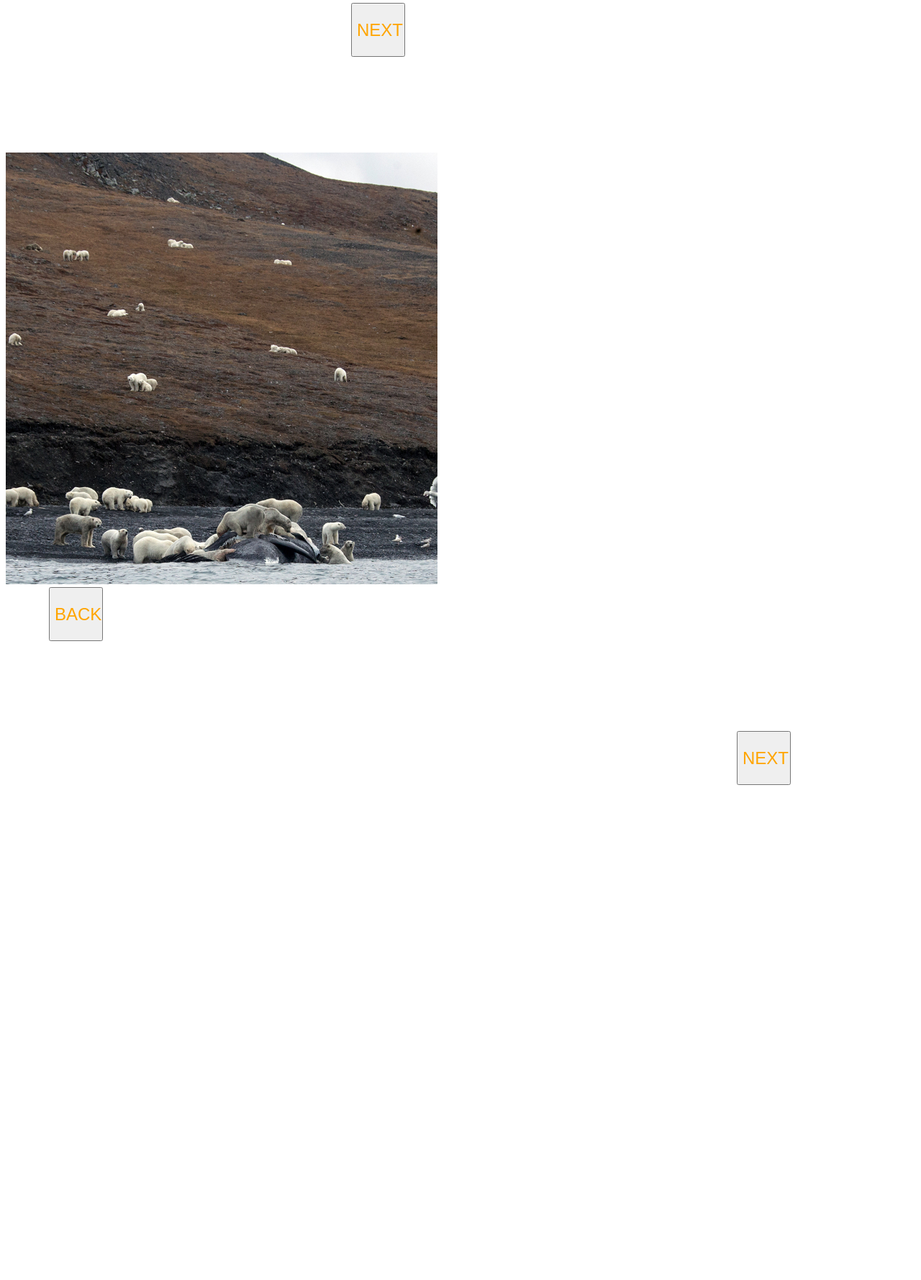
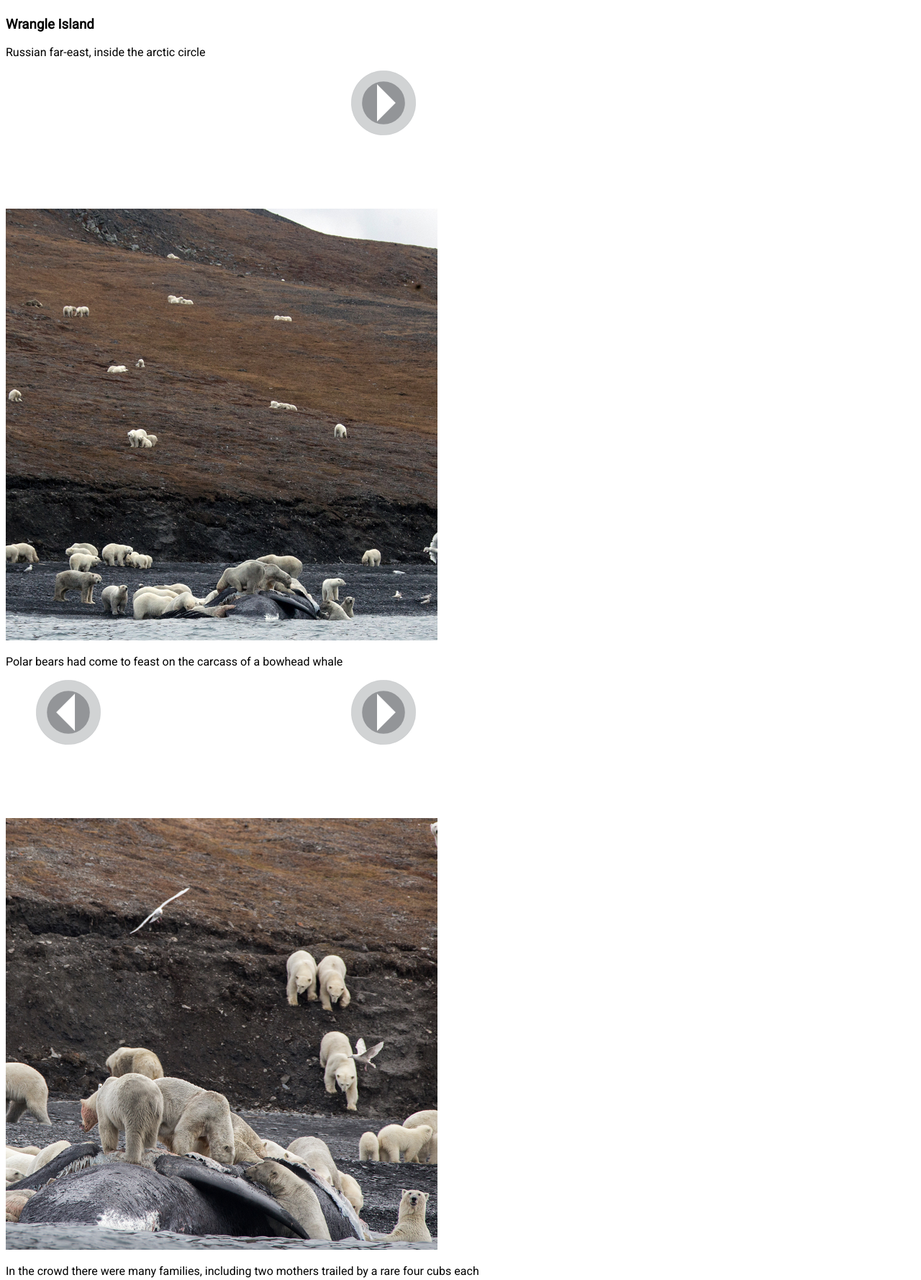
Before and after one commit to JohnnyGrafix/polarbears, a plain HTML site: page index.html in a window 1280 px wide. Shown: the part 616-2395 px from the top of the page at 72% size. Before the commit the page ends 1707 px from the top, so only its background shows below. Drawn offline with Linux system fonts and the light colour scheme.

Commit message:
first draft

```diff
--- a/assets/css/style.css
+++ b/assets/css/style.css
@@ -1,11 +1,14 @@
-
+body {
+	font-family: 'Roboto', sans-serif;
+	font-weight: normal;
+}
 #pages {
 	position: relative;
 	width: 100%;
 	max-width: 600px;
 	padding-top: 8px;
 }
-#crop1 {
+.main {
 	width: 100%;
 }
 .buttonDiv {
@@ -14,24 +17,19 @@
 	max-width: 600px;
 	margin-bottom: 200px;
 }
-button {
-	width: 75px;
-	height: 75px;
-	color: orange;
-	font-size: 1.5rem;
-}
-button:hover{
-	color: white;
-	width: 80px;
-}
 .next {
 	position: absolute;
+	width: 15%;
 	left: 80%;
 	}
-#crop2 {
-	width: 100%;
+.next:hover {
+	width: 16%;
 }
 .back {
 	position: absolute;
-	left: 10%
+	width: 15%;
+	left: 7%;
 }
+.back:hover {
+	width: 16%;
+}
--- a/index.html
+++ b/index.html
@@ -10,26 +10,51 @@
 
   <section class="page1">
       <div id="topOfP1"></div>
-      <div id="pages">
-	    <img id="crop1" src="./assets/img/crop1.jpg">
+	  <div id="pages">
+	    <img class="main" id="crop1" src="./assets/img/crop1.jpg">
       </div>
+	  <h3>Wrangle Island</h3>
+	  <p>Russian far-east, inside the arctic circle</p>
 	  <div class="buttonDiv">
-      <button class="next"><a href="#topOfP2"></a>NEXT</button>
+      <a href="#topOfP2"><img class="next" src="./assets/img/forward.svg"></a>
 	  </div>
     </section>
 
- <section class="page2">
+   <section class="page2">
       <div id="topOfP2"></div>
+	    <div id="pages">
+	    <img class="main" id="crop2" src="./assets/img/crop2.jpg">
+      </div>
+	  <p>Polar bears had come to feast on the carcass of a bowhead whale </p>
+	  <div class="buttonDiv">
+	  <a href="#topOfP1"><img class="back" src="./assets/img/back.svg"></a>
+      <a href="#topOfP3"><img class="next" src="./assets/img/forward.svg"></a>
+	  </div>
+   </section>
+
+   <section class="page3">
+      <div id="topOfP3"></div>
       <div id="pages">
-	    <img id="crop2" src="./assets/img/crop2.jpg">
+	    <img class="main" id="crop3" src="./assets/img/crop3.jpg">
       </div>
+       <p>In the crowd there were many families, including two mothers trailed by a rare four cubs each</p>
 	  <div class="buttonDiv">
-       <button class="back" id="buttonback2"><a href="#topOfP1"></a>BACK</button>
+	  <a href="#topOfP2"><img class="back" src="./assets/img/back.svg"></a>
+      <a href="#topOfP4"><img class="next" src="./assets/img/forward.svg"></a>
 	  </div>
-	  <button class="next" id="button2"><a href="#topOfP3"></a>NEXT</button>
-	  </div>
-    </section>
+   </section>
 
+   <section class="page4">
+      <div id="topOfP4"></div>
+      <div id="pages">
+	    <img class="main" id="crop4" src="./assets/img/crop4.jpg">
+      </div>
+       <p>"It was a completely unique situation," said Alexander Gruzdev, director of the Wrangel Island nature reserve where the encounter in September happened. "We were all gobsmacked, to be honest."</p>
+	   <p>Studies have shown that, compared with 20 years ago, polar bears now spend on average a month longer on Wrangel Island because "ice is melting earlier and the ice-free period is longer," said Eric Regehr, from the University of Washington</p>
+	  <div class="buttonDiv">
+	  <a href="#topOfP1"><img class="back" src="./assets/img/home.svg"></a>
+      </div>
+   </section>
 
   </body>
  </html>
```
Also changed, not shown: assets/img/back.svg (added), assets/img/forward.svg (added), assets/img/home.svg (added).
